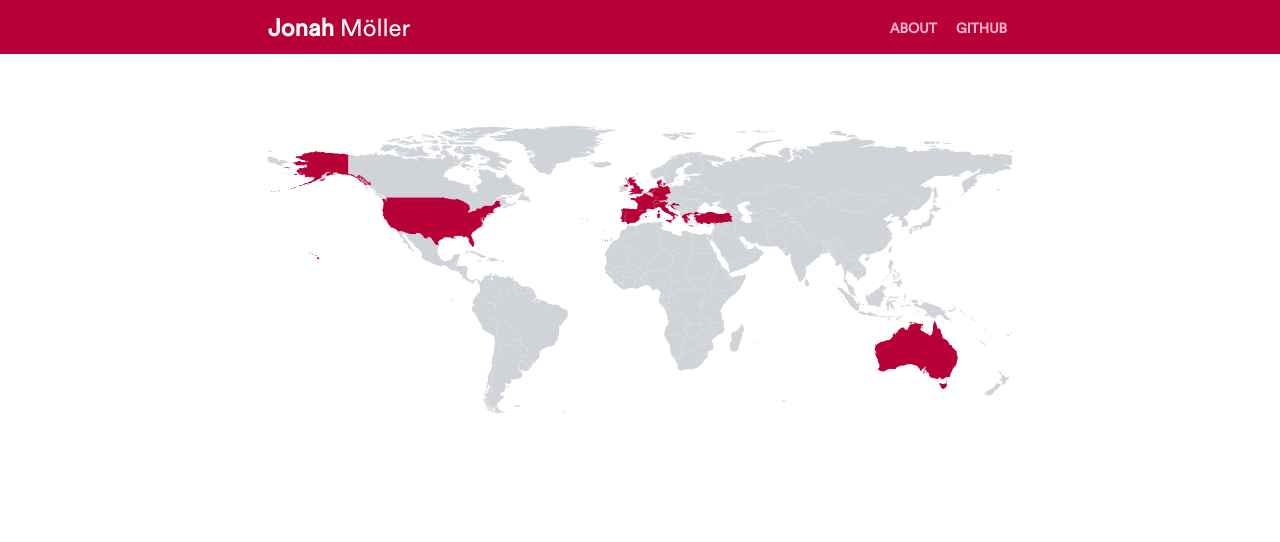
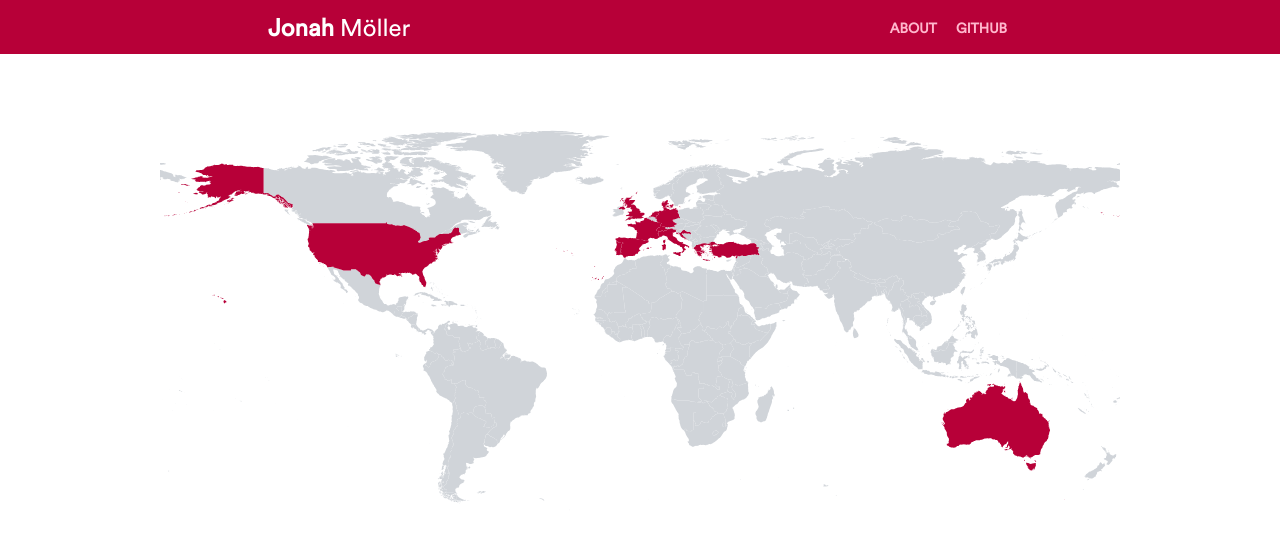
Before and after one commit to snapsnapturtle/jonah.ml, a Jekyll site: the page built from places/index.html, in a window 1280 px wide. Shown: the top 542 px of the page. Built offline with Jekyll 4.4.1, drawn with Linux system fonts in a browser that asks for light colours.

Commit message:
enlarged the map

```diff
--- a/_layouts/places.html
+++ b/_layouts/places.html
@@ -4,16 +4,17 @@
 <body>
 {% include header.html %}
 
-<section class="main" id="content">
+<section style="width: 75%; margin: 0 auto;" id="content">
 	<div class="page">
 		{{ content }}
 	</div>
 
 </section>
 
-{% include footer.html %}
 <script src="{{ "/assets/scripts/d3.min.js" | prepend: site.baseUrl }}"></script>
 <script src="{{ "/assets/scripts/datamaps.world.hires.min.js" | prepend: site.baseUrl }}"></script>
 <script src="{{ "/assets/scripts/topojson.min.js" | prepend: site.baseUrl }}"></script>
+
+{% include footer.html %}
 </body>
 </html>
```
